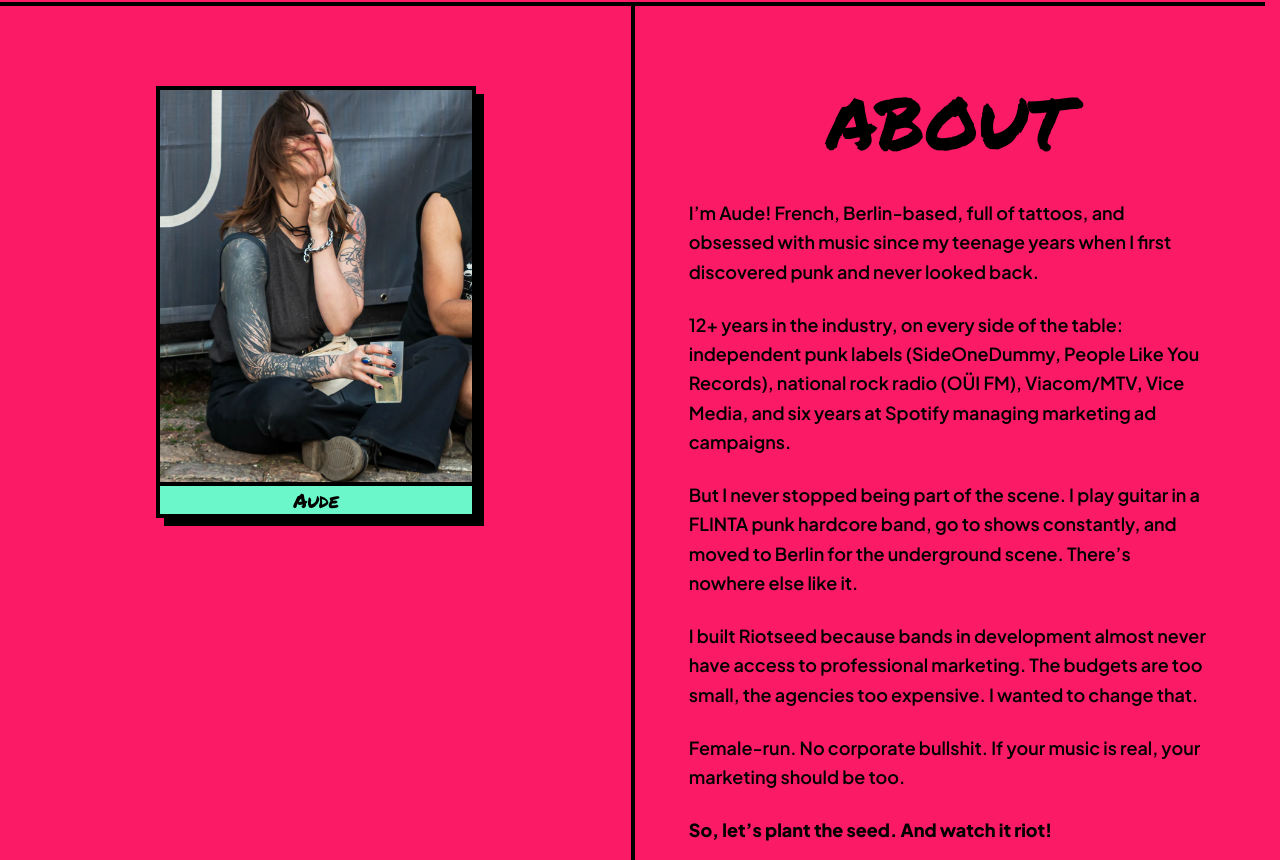
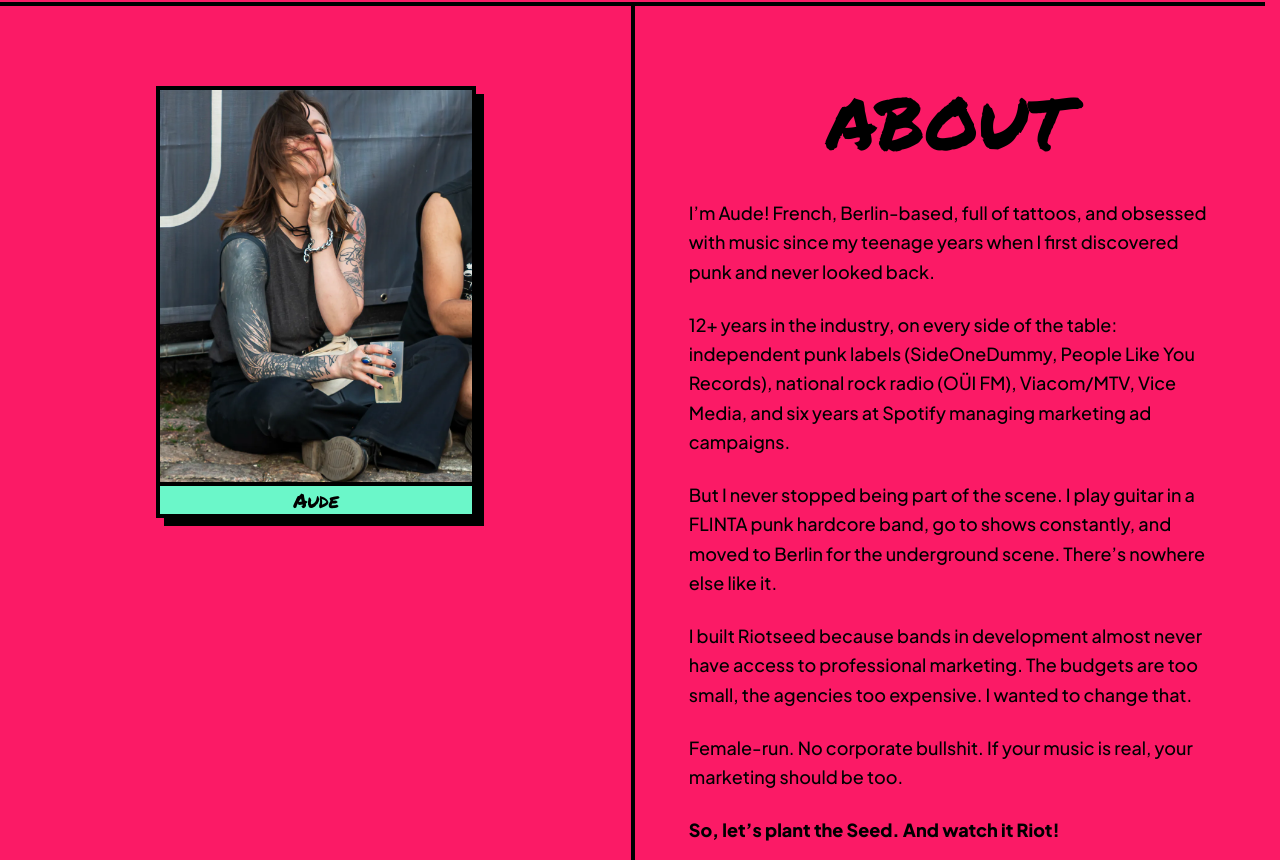
Before and after one commit to Cmbs86/Riotseed, a React (Vite) app: page / in a window 1280 px wide. Shown: the part 3960-4820 px from the top of the page. Built offline with nearby package versions, Linux system fonts and the light colour scheme; a web font is replaced by a local one.

Commit message:
change text about section to medium

```diff
--- a/src/sections/About.tsx
+++ b/src/sections/About.tsx
@@ -84,38 +84,38 @@ const About = () => {
             <div className="flex flex-col gap-6 max-w-120 lg:max-w-130 2xl:max-w-125 w-full">
               <div className="h-2 lg:h-4 w-full" />
 
-              <p className="font-plus-jakarta-sans text-base lg:text-lg font-semibold text-primary-black leading-relaxed">
+              <p className="font-plus-jakarta-sans text-base lg:text-lg font-medium text-primary-black leading-relaxed">
                 I’m Aude! French, Berlin-based, full of tattoos, and obsessed
                 with music since my teenage years when I first discovered punk
                 and never looked back.
               </p>
 
-              <p className="font-plus-jakarta-sans text-base lg:text-lg font-semibold text-primary-black leading-relaxed">
+              <p className="font-plus-jakarta-sans text-base lg:text-lg font-medium text-primary-black leading-relaxed">
                 12+ years in the industry, on every side of the table:
                 independent punk labels (SideOneDummy, People Like You Records),
                 national rock radio (OÜI FM), Viacom/MTV, Vice Media, and six
                 years at Spotify managing marketing ad campaigns.
               </p>
 
-              <p className="font-plus-jakarta-sans text-base lg:text-lg font-semibold ital text-primary-black leading-relaxed">
+              <p className="font-plus-jakarta-sans text-base lg:text-lg font-medium ital text-primary-black leading-relaxed">
                 But I never stopped being part of the scene. I play guitar in a
                 FLINTA punk hardcore band, go to shows constantly, and moved to
                 Berlin for the underground scene. There’s nowhere else like it.
               </p>
 
-              <p className="font-plus-jakarta-sans text-base lg:text-lg font-semibold text-primary-black leading-relaxed">
+              <p className="font-plus-jakarta-sans text-base lg:text-lg font-medium text-primary-black leading-relaxed">
                 I built Riotseed because bands in development almost never have
                 access to professional marketing. The budgets are too small, the
                 agencies too expensive. I wanted to change that.
               </p>
 
-              <p className="font-plus-jakarta-sans text-base lg:text-lg font-semibold text-primary-black leading-relaxed">
+              <p className="font-plus-jakarta-sans text-base lg:text-lg font-medium text-primary-black leading-relaxed">
                 Female-run. No corporate bullshit. If your music is real, your
                 marketing should be too.
               </p>
 
               <p className="font-plus-jakarta-sans text-base lg:text-lg font-extrabold text-primary-black leading-relaxed">
-                So, let’s plant the seed. And watch it riot!
+                So, let’s plant the Seed. And watch it Riot!
               </p>
 
               <div className="h-10 lg:h-16 w-full" />
```
